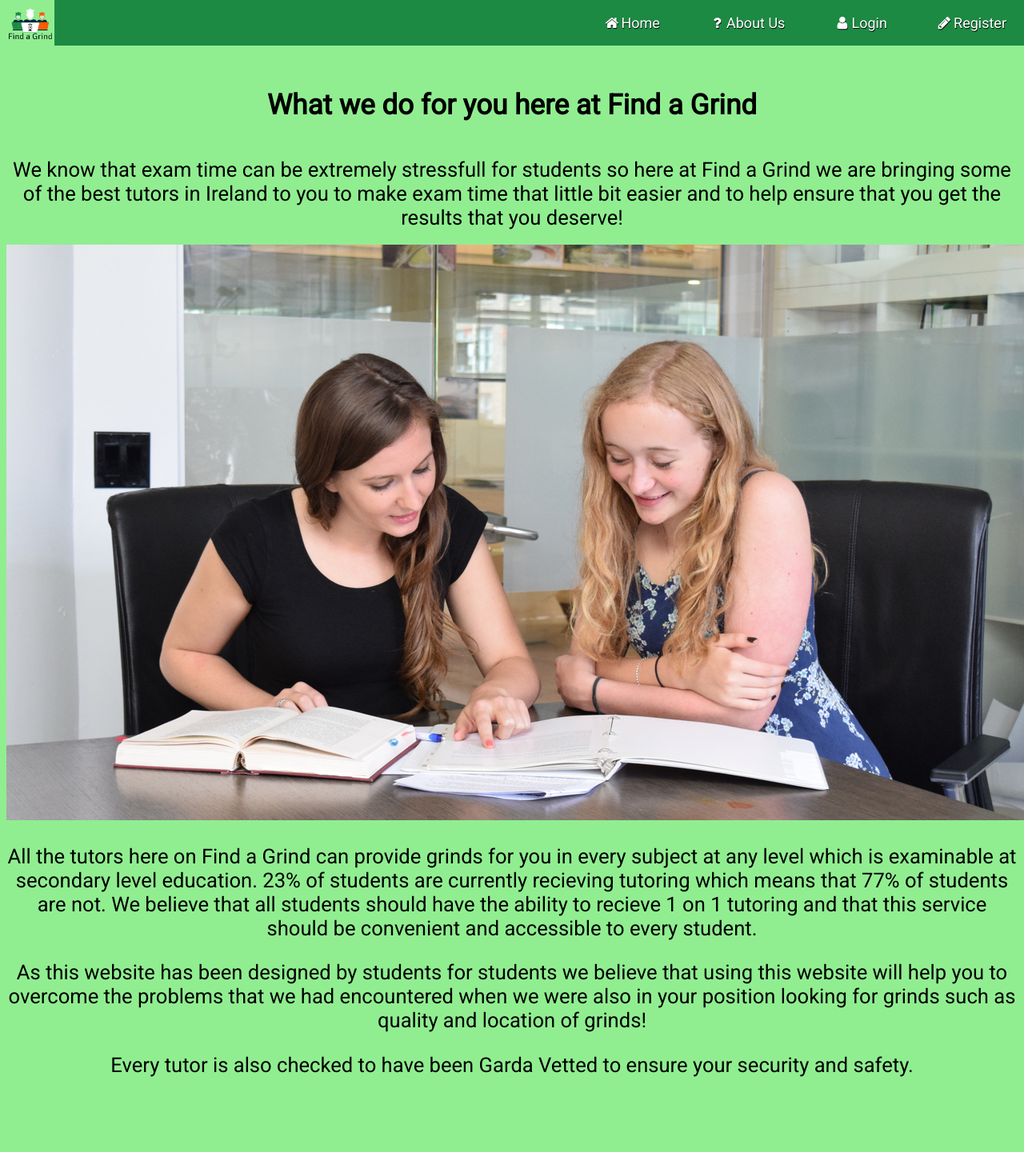
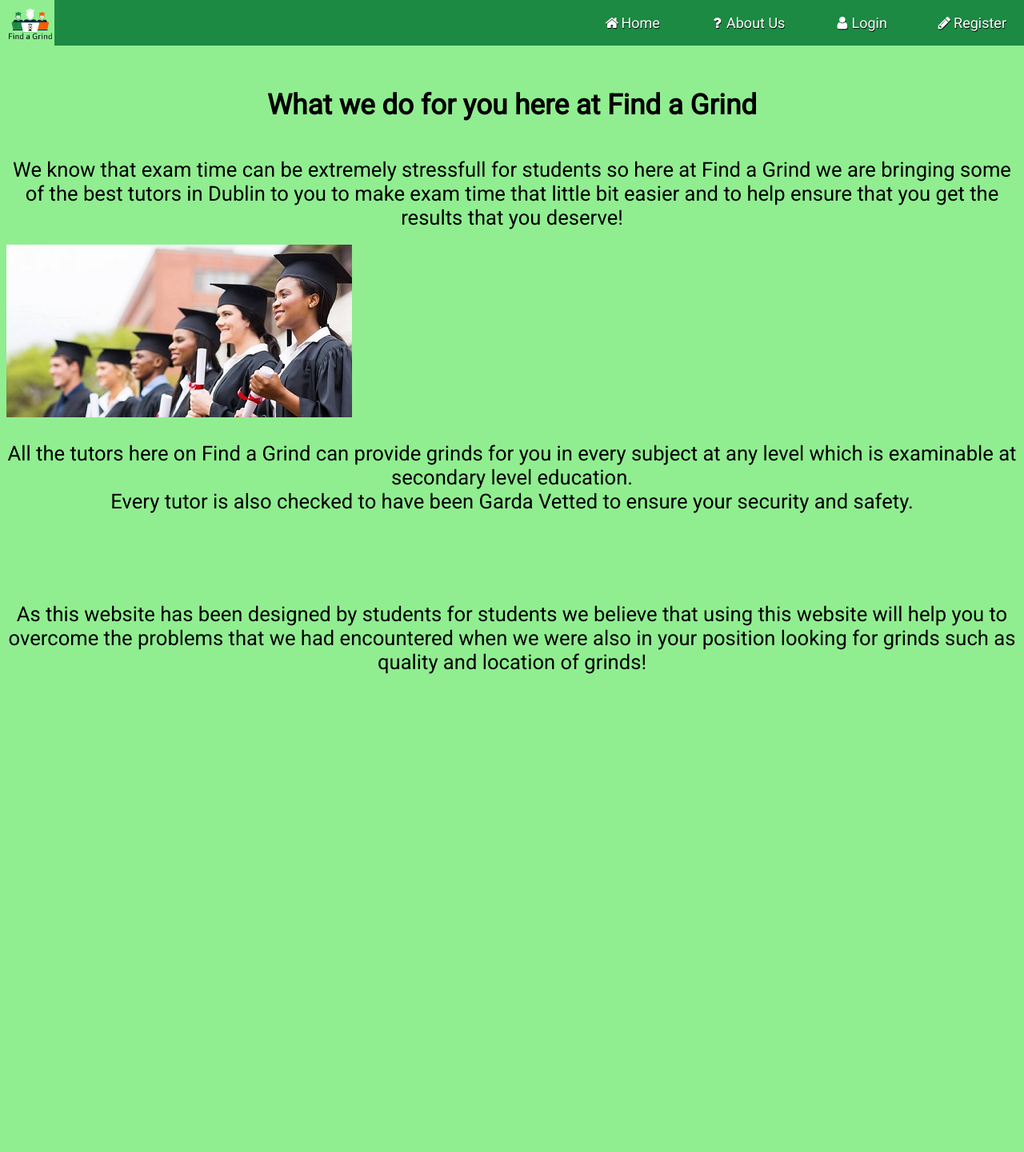
Before and after one commit to AtteKarppinen/GrindTutorServices, a PHP site: page /about.php in a window 1280 px wide. Shown: the whole page at 80% size. After the commit the page ends 843 px from the top, so only its background shows below. Run offline with PHP 8.4, Linux system fonts and the light colour scheme.

Commit message:
Update about.php

```diff
--- a/Front-End/about.php
+++ b/Front-End/about.php
@@ -11,30 +11,28 @@
 			<div class="aboutText">
 							We know that exam time can be extremely stressfull for students
 							so here at Find a Grind we are bringing some of the best tutors
-							in Ireland to you to make exam time that little bit easier and to help
+							in Dublin to you to make exam time that little bit easier and to help
 							ensure that you get the results that you deserve!
 			</div>
 
 			<br>
 
-			<img id="aboutImg" src="images/tutor.jpg">
+			<div class="descImg">
+				<img id="roundedImage2" src="Images/Graduating1.jpg" alt="Students">
+			</div>
+
 
 			<div class="aboutBody">
 				<p> All the tutors here on Find a Grind can provide grinds for you in every subject
-					at any level which is examinable at secondary level education. 23% of students are currently recieving
-					tutoring which means that 77% of students are not. We believe that all students should have the ability
-					to recieve 1 on 1 tutoring and that this service should be convenient and accessible to every student.
-					<br>
-				<p>
-					As this website has been designed by students for students we believe that using
-					this website will help you to overcome the problems that we had encountered when we were
-					also in your position looking for grinds such as quality and location of grinds!
-				</p>
-					Every tutor is also checked to have been Garda Vetted to ensure your security and safety.
+					at any level which is examinable at secondary level education.<br> Every tutor is
+					also checked to have been Garda Vetted to ensure your security and safety.
 				</p>
 				<br>
 				<br>
 
+				<p> As this website has been designed by students for students we believe that using
+				this website will help you to overcome the problems that we had encountered when we were
+				also in your position looking for grinds such as quality and location of grinds!
 			</div>
 
 
```
